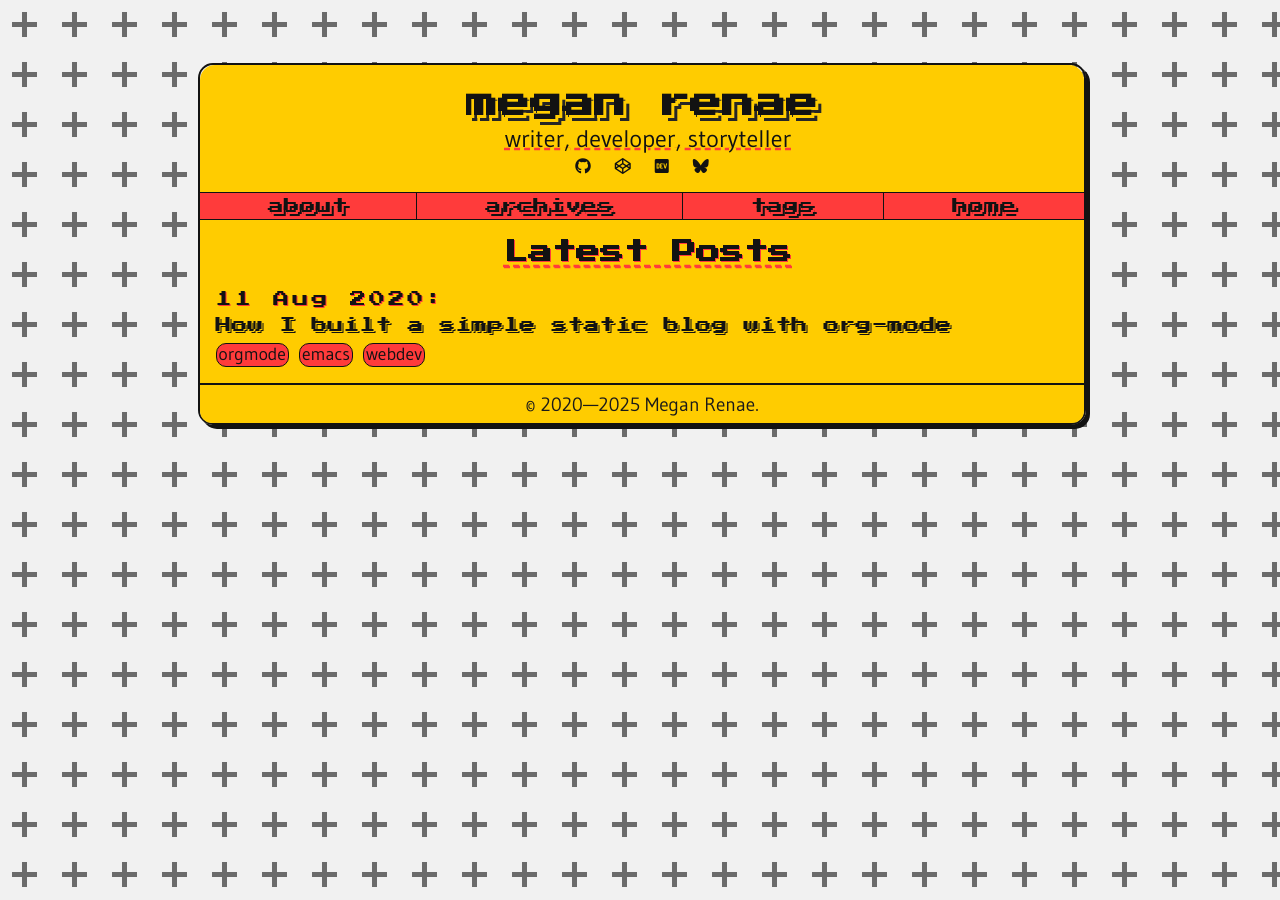
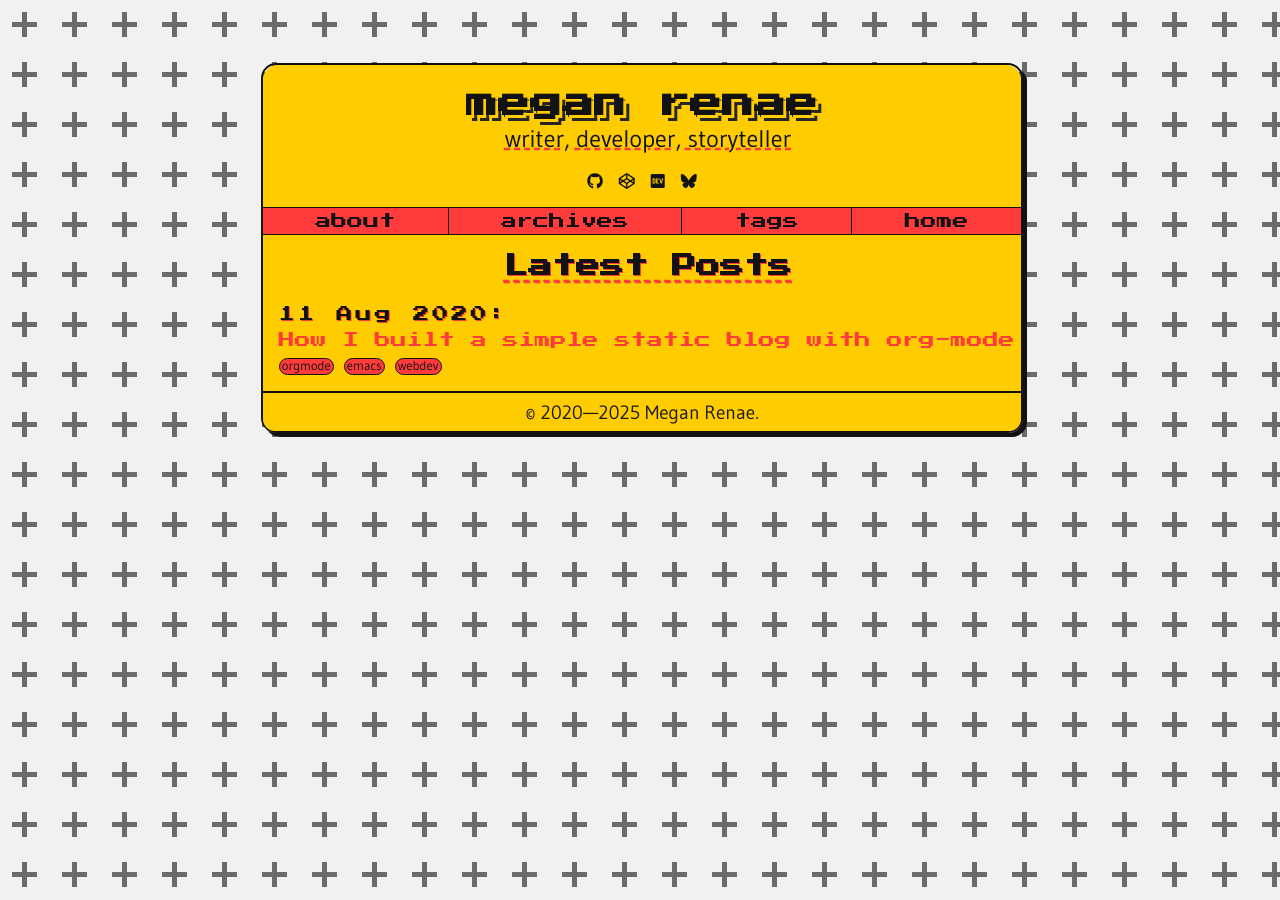
Before and after one commit to meganrenae21/blog, a Jekyll site: the page built from index.html, in a window 1280 px wide. Built offline with Jekyll 4.4.1, drawn with Linux system fonts in a browser that asks for light colours; nearby versions of some CDN libraries.

Commit message:
style changes

```diff
--- a/_sass/main.scss
+++ b/_sass/main.scss
@@ -30,9 +30,8 @@ body {
 #container {
   display: flex;
   flex-direction: column;
-  width: 70%;
-  margin-left: 15%;
-  margin-top: 5%;
+  width: 60%;
+  margin: 5% 20% 5% 20%;
   border: 2px solid var(--darkest-black);
   box-shadow: 4px 4px 0 var(--darkest-black);
   justify-content: flex-start;
@@ -68,7 +67,6 @@ body {
   font-size: 1.5rem;
   color: var(--darkest-black);
   margin-top: 5px;
-  margin-bottom: 5px;
 }
 
 #nav {
@@ -87,7 +85,6 @@ body {
   font-family: var(--title-font);
   color: var(--darkest-black);
   text-decoration: none;
-  text-shadow: 2px 2px 0 var(--accent-red), 4px 4px 0 var(--darkest-black);
 }
 
 .nav_link:last-of-type {
@@ -97,7 +94,6 @@ body {
 .nav_link:hover {
   background-color: var(--darkest-black);
   color: var(--accent-red);
-  text-shadow: 2px 2px 0 var(--darkest-black), 4px 4px 0 var(--accent-red);
 }
 
 .content {
@@ -171,13 +167,11 @@ body {
   font-family: var(--title-font);
   font-size: 1em;
   text-decoration: none;
-  color: var(--darkest-black);
-  text-shadow: 1px 1px 0 var(--accent-yellow), 2px 2px 0 var(--darkest-black);
+  color: var(--accent-red);
 }
 
 .post_list_entry_link:hover {
-  color: var(--accent-red);
-  text-shadow: none;
+  color: var(--darkest-black);
 }
 
 .tag_list {
@@ -206,7 +200,7 @@ body {
   background-color: var(--darkest-black);
   padding: 0.1em;
   border: 2px solid var(--accent-red);
-  font-size: 1.1em;
+  font-size: 1em;
   font-weight: 700;
 }
 
@@ -221,8 +215,9 @@ body {
   font-family: var(--text-font);
   color: var(--darkest-black);
   padding: 2px;
-  font-size: 1.1em;
-  line-height: 1em;
+  align-self: center;
+  font-size: 0.8em;
+  line-height: 0.8em;
   background-color: var(--accent-red);
   border-radius: 10px;
   border: 1px solid var(--darkest-black);
@@ -321,17 +316,15 @@ blockquote {
   box-shadow: 1px 1px 0 var(--accent-yellow), 4px 4px 0 var(--accent-red);
   font-size: 0.9em;
 }
-
 i {
   color: var(--darkest-black);
   padding: 0;
   margin: 0;
 }
-
 #social_icons {
   display: flex;
   flex-direction: row;
-  column-gap: 1.5em;
+  column-gap: 1em;
   align-self: center;
   margin-bottom: 1em;
 }
```
Also changed, not shown: 2 other files.
